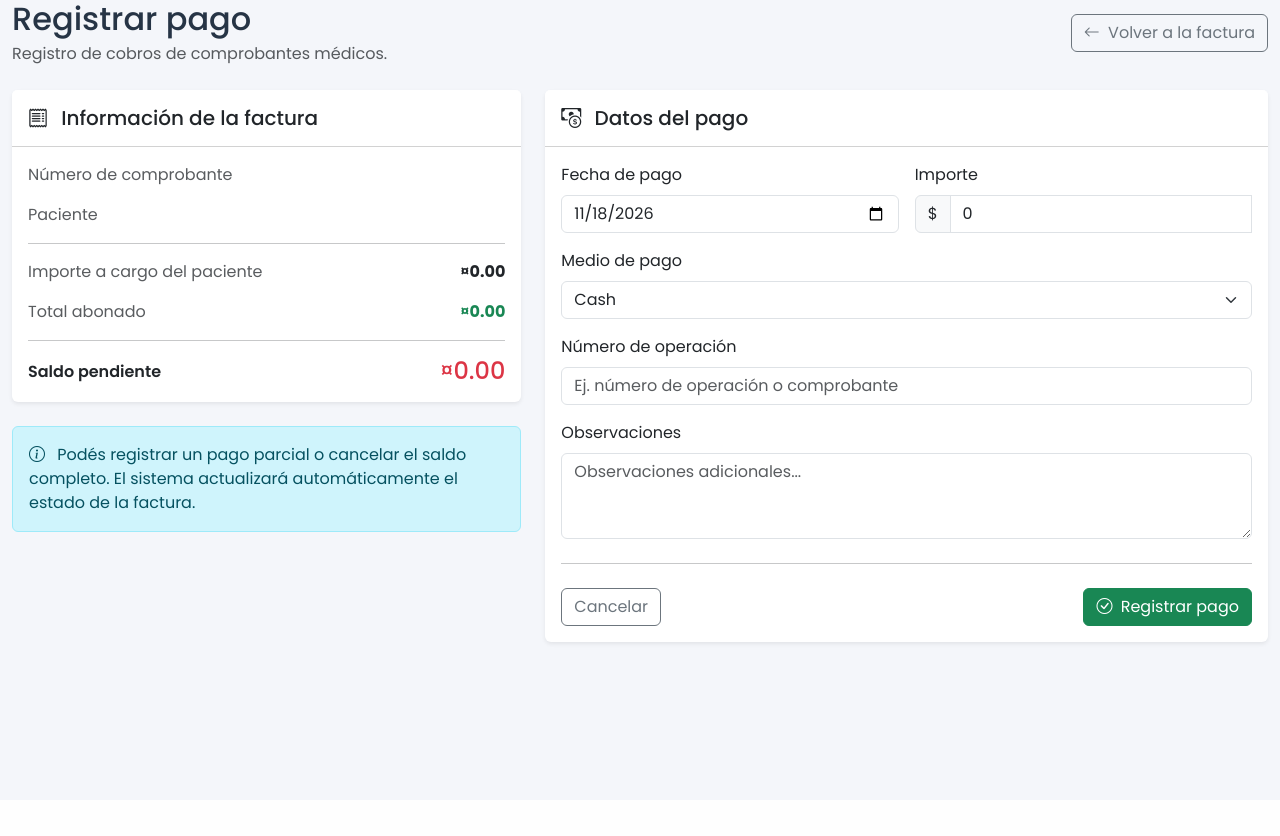
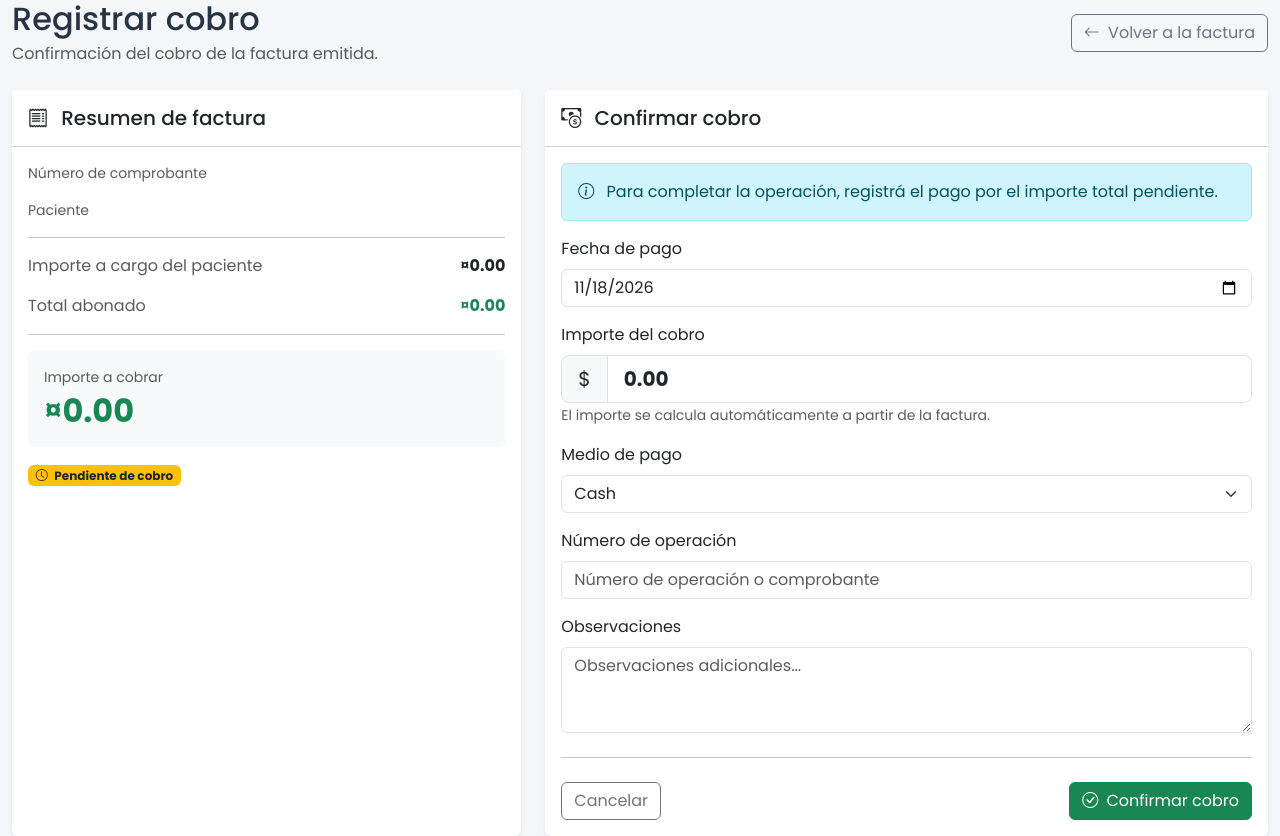
Before and after one commit to ManuelFina/MediGest, an ASP.NET Core app: template MediGest.Web/Areas/Reception/Views/Invoices/RegisterPayment.cshtml in a window 1280 px wide. Before the commit the page ends 646 px from the top, so only its background shows below. Run offline with ASP.NET Core 8, Linux system fonts and the light colour scheme; the template is opened without the code that fills it, so the values that code supplies are empty; style sheets or scripts are compiled from the project's sources; some libraries are stand-ins or nearby versions.

Commit message:
Fix invoice details loading and payment workflow

```diff
--- a/MediGest.Web/Areas/Reception/Views/Invoices/RegisterPayment.cshtml
+++ b/MediGest.Web/Areas/Reception/Views/Invoices/RegisterPayment.cshtml
@@ -1,4 +1,3 @@
-
 @model MediGest.Web.ViewModels.Invoices.PaymentFormViewModel
 
 @using MediGest.Web.Models.Enums
@@ -14,11 +13,10 @@
 
     <!-- Encabezado -->
     <div class="d-flex flex-wrap justify-content-between align-items-center mb-4 gap-3">
-
         <div>
-            <h2 class="mb-1">Registrar pago</h2>
+            <h2 class="mb-1">Registrar cobro</h2>
             <p class="text-muted mb-0">
-                Registro de cobros de comprobantes médicos.
+                Confirmación del cobro de la factura emitida.
             </p>
         </div>
 
@@ -30,7 +28,6 @@
             <i class="bi bi-arrow-left me-1"></i>
             Volver a la factura
         </a>
-
     </div>
 
     <!-- Errores de validación -->
@@ -40,39 +37,43 @@
 
     <div class="row g-4">
 
-        <!-- Información de la factura -->
+        <!-- Resumen de factura -->
         <div class="col-12 col-lg-5">
 
-            <div class="card border-0 shadow-sm mb-4">
+            <div class="card border-0 shadow-sm h-100">
 
                 <div class="card-header bg-white py-3">
                     <h5 class="mb-0">
                         <i class="bi bi-receipt me-2"></i>
-                        Información de la factura
+                        Resumen de factura
                     </h5>
                 </div>
 
                 <div class="card-body">
 
-                    <p class="text-muted mb-1">
+                    <div class="mb-3">
+                        <small class="text-muted d-block">
                             Número de comprobante
-                    </p>
+                        </small>
 
-                    <h5 class="fw-bold mb-3">
+                        <h5 class="fw-bold mb-0">
                             @Model.InvoiceNumber
                         </h5>
+                    </div>
 
-                    <p class="text-muted mb-1">
+                    <div class="mb-3">
+                        <small class="text-muted d-block">
                             Paciente
-                    </p>
+                        </small>
 
-                    <h6 class="mb-3">
+                        <h6 class="mb-0">
                             @Model.PatientName
                         </h6>
+                    </div>
 
                     <hr />
 
-                    <div class="d-flex justify-content-between mb-3">
+                    <div class="d-flex justify-content-between align-items-center mb-3">
                         <span class="text-muted">
                             Importe a cargo del paciente
                         </span>
@@ -82,7 +83,7 @@
                         </strong>
                     </div>
 
-                    <div class="d-flex justify-content-between mb-3">
+                    <div class="d-flex justify-content-between align-items-center mb-3">
                         <span class="text-muted">
                             Total abonado
                         </span>
@@ -94,29 +95,29 @@
 
                     <hr />
 
-                    <div class="d-flex justify-content-between align-items-center">
-                        <span class="fw-semibold">
-                            Saldo pendiente
+                    <div class="bg-light rounded p-3">
+                        <small class="text-muted d-block mb-1">
+                            Importe a cobrar
+                        </small>
+
+                        <h2 class="text-success fw-bold mb-0">
+                            @Model.PendingAmount.ToString("C2", culture)
+                        </h2>
+                    </div>
+
+                    <div class="mt-3">
+                        <span class="badge bg-warning text-dark">
+                            <i class="bi bi-clock me-1"></i>
+                            Pendiente de cobro
                         </span>
-
-                        <h4 class="mb-0 text-danger">
-                            @Model.PendingAmount.ToString("C2", culture)
-                        </h4>
                     </div>
 
                 </div>
             </div>
 
-            <div class="alert alert-info">
-                <i class="bi bi-info-circle me-2"></i>
-
-                Podés registrar un pago parcial o cancelar el saldo completo.
-                El sistema actualizará automáticamente el estado de la factura.
         </div>
 
-        </div>
-
-        <!-- Formulario de pago -->
+        <!-- Formulario de cobro -->
         <div class="col-12 col-lg-7">
 
             <div class="card border-0 shadow-sm">
@@ -124,11 +125,16 @@
                 <div class="card-header bg-white py-3">
                     <h5 class="mb-0">
                         <i class="bi bi-cash-coin me-2"></i>
-                        Datos del pago
+                        Confirmar cobro
                     </h5>
                 </div>
 
                 <div class="card-body">
+
+                    <div class="alert alert-info">
+                        <i class="bi bi-info-circle me-2"></i>
+                        Para completar la operación, registrá el pago por el importe total pendiente.
+                    </div>
 
                     <form asp-area="Reception"
                           asp-controller="Invoices"
@@ -139,18 +145,15 @@
 
                         <input asp-for="InvoiceId" type="hidden" />
 
-                        <div class="row g-3">
-
                         <!-- Fecha -->
-                            <div class="col-12 col-md-6">
+                        <div class="mb-3">
 
                             <label asp-for="PaymentDate"
                                    class="form-label"></label>
 
                             <input asp-for="PaymentDate"
                                    type="date"
-                                       class="form-control"
-                                       value="@Model.PaymentDate.ToString("yyyy-MM-dd")" />
+                                   class="form-control" />
 
                             <span asp-validation-for="PaymentDate"
                                   class="text-danger"></span>
@@ -158,32 +161,32 @@
                         </div>
 
                         <!-- Importe -->
-                            <div class="col-12 col-md-6">
+                        <div class="mb-3">
 
-                                <label asp-for="Amount"
-                                       class="form-label"></label>
+                            <label class="form-label">
+                                Importe del cobro
+                            </label>
 
-                                <div class="input-group">
+                            <div class="input-group input-group-lg">
 
                                 <span class="input-group-text">$</span>
 
-                                    <input asp-for="Amount"
-                                           type="number"
-                                           class="form-control"
-                                           min="0.01"
-                                           max="@Model.PendingAmount.ToString(CultureInfo.InvariantCulture)"
-                                           step="0.01"
-                                           id="paymentAmount" />
+                                <input type="text"
+                                       class="form-control fw-bold"
+                                       value="@Model.PendingAmount.ToString("N2", culture)"
+                                       readonly
+                                       aria-label="Importe total a cobrar" />
 
                             </div>
 
-                                <span asp-validation-for="Amount"
-                                      class="text-danger"></span>
+                            <small class="text-muted">
+                                El importe se calcula automáticamente a partir de la factura.
+                            </small>
 
                         </div>
 
                         <!-- Medio de pago -->
-                            <div class="col-12">
+                        <div class="mb-3">
 
                             <label asp-for="Method"
                                    class="form-label"></label>
@@ -202,14 +205,14 @@
                         </div>
 
                         <!-- Referencia -->
-                            <div class="col-12">
+                        <div class="mb-3">
 
                             <label asp-for="Reference"
                                    class="form-label"></label>
 
                             <input asp-for="Reference"
                                    class="form-control"
-                                       placeholder="Ej. número de operación o comprobante" />
+                                   placeholder="Número de operación o comprobante" />
 
                             <span asp-validation-for="Reference"
                                   class="text-danger"></span>
@@ -217,7 +220,7 @@
                         </div>
 
                         <!-- Observaciones -->
-                            <div class="col-12">
+                        <div class="mb-3">
 
                             <label asp-for="Notes"
                                    class="form-label"></label>
@@ -229,8 +232,6 @@
 
                             <span asp-validation-for="Notes"
                                   class="text-danger"></span>
-
-                            </div>
 
                         </div>
 
@@ -250,7 +251,7 @@
                             <button type="submit"
                                     class="btn btn-success">
                                 <i class="bi bi-check-circle me-1"></i>
-                                Registrar pago
+                                Confirmar cobro
                             </button>
 
                         </div>
--- a/MediGest.Web/Services/Implementations/InvoiceService.cs
+++ b/MediGest.Web/Services/Implementations/InvoiceService.cs
@@ -45,6 +45,7 @@ public class InvoiceService : IInvoiceService
             .ToListAsync();
     }
 
+
     public async Task<Invoice?> GetByIdAsync(int id)
     {
         return await _context.Invoices
@@ -52,6 +53,8 @@ public class InvoiceService : IInvoiceService
             .Include(i => i.Patient)
             .Include(i => i.PatientAffiliation)
                 .ThenInclude(a => a!.HealthPlan)
+            .Include(i => i.PatientAffiliation)
+                .ThenInclude(a => a!.HealthInsurance)
             .Include(i => i.Details)
                 .ThenInclude(d => d.MedicalService)
             .Include(i => i.Details)
@@ -59,6 +62,7 @@ public class InvoiceService : IInvoiceService
             .Include(i => i.Payments)
             .FirstOrDefaultAsync(i => i.Id == id);
     }
+
 
     public async Task<Invoice> CreateAsync(Invoice invoice)
     {
```
Also changed, not shown: MediGest.Web/Areas/Reception/Controllers/InvoicesController.cs (+69 -10 lines), MediGest.Web/Services/Implementations/PaymentService.cs (+17 -13 lines), MediGest.Web/ViewModels/Dashboard/AdminDashboardViewModel.cs (+16 -0 lines), MediGest.Web/ViewModels/Invoices/PaymentFormViewModel.cs (+2 -6 lines). Lines whose indentation alone changed are shown as unchanged.
